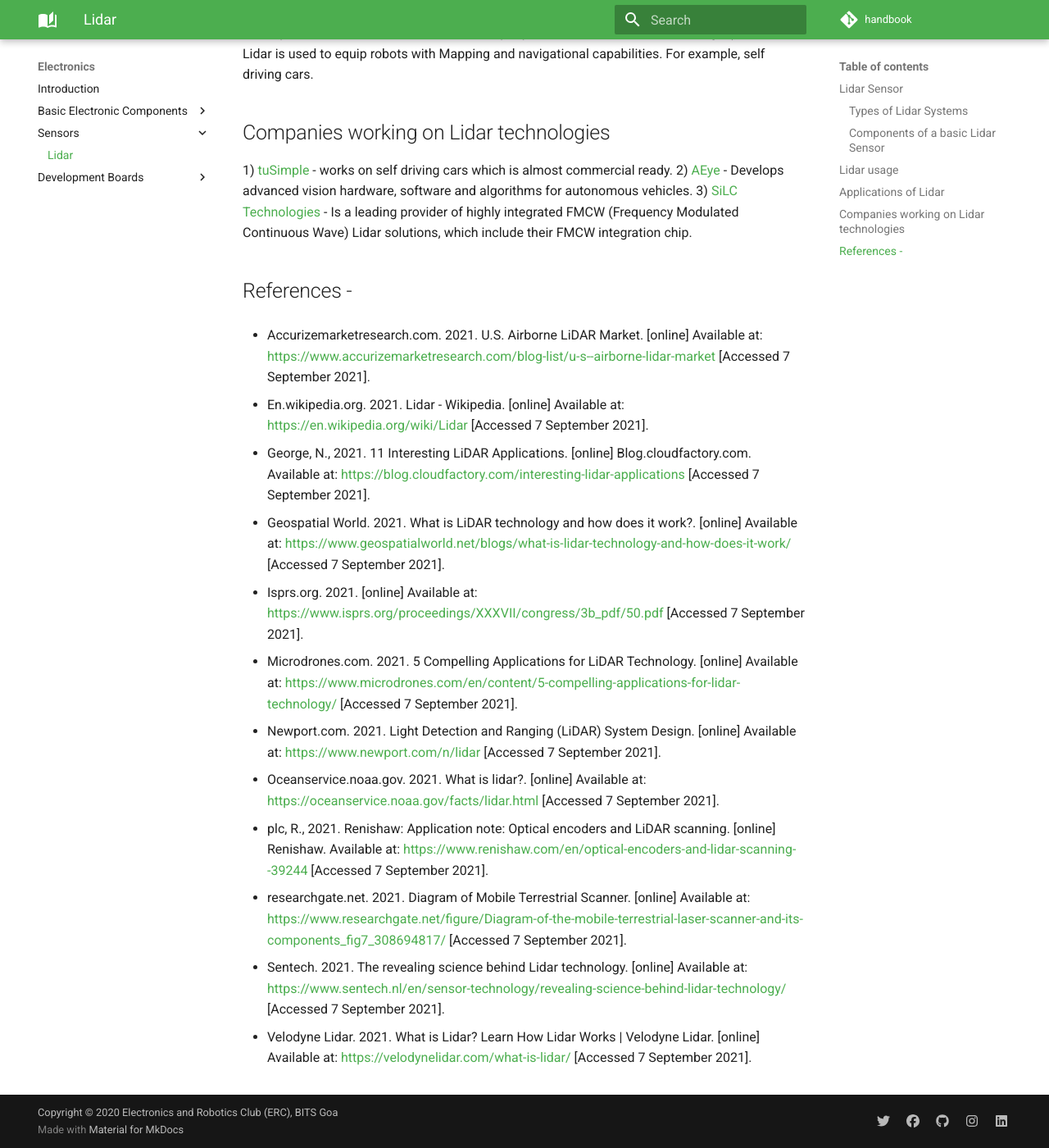
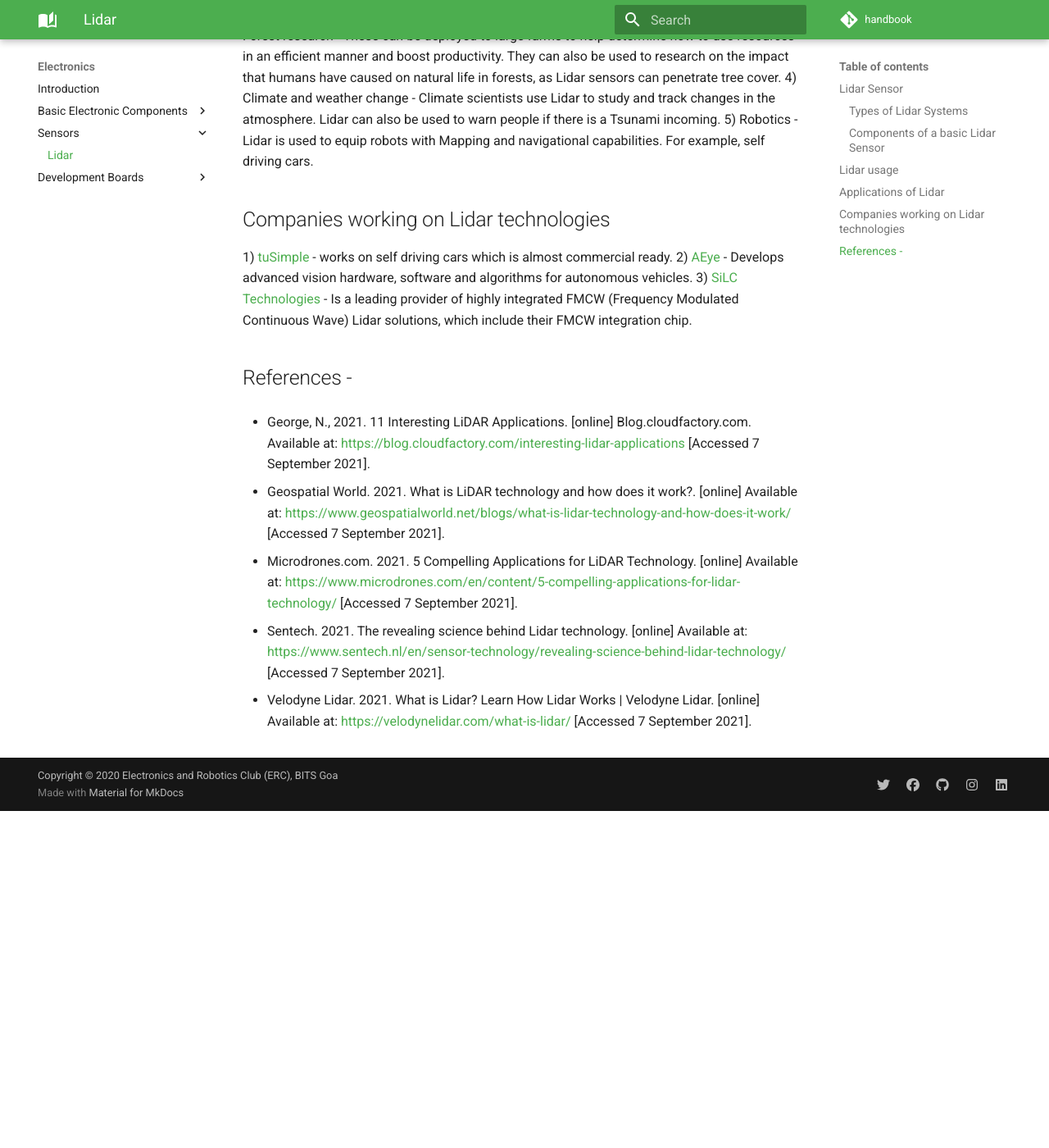
Before and after one commit to ERC-BPGC/handbook, an MkDocs documentation site: the page built from docs/electronics/Sensors/lidar.md, in a window 1280 px wide and 1400 px high, scrolled down 3310 px. Shown: the whole window at 82% size. Built offline with MkDocs 1.6.1 and Material for MkDocs 9.7.7, drawn with Linux system fonts in a browser that asks for light colours; comment, search, counter and statistics services are not loaded; after the commit the page ends 4299 px from its top, so only the background shows below that; some of the changed text lies outside the part shown.

Commit message:
Updated Lidar References and math changes

```diff
--- a/docs/electronics/Sensors/lidar.md
+++ b/docs/electronics/Sensors/lidar.md
@@ -24,9 +24,10 @@
 Since, speed of light constant, replacing, $a = 0$, $u = c$, and, $S = d$  we get,
 
 $$ d = c \cdot t $$
+
 $$ d = 3 × 10^8 × 5 * 10^{-8} $$
+
 $$ d = 15m $$
-
 
 Therfore, the distance between the sensor and the obstacle is calculated to be 15 meters. This is the basic calculation that goes into calculating the distances.
 
@@ -125,25 +126,11 @@
 
 ## References -
 
-* Accurizemarketresearch.com. 2021. U.S. Airborne LiDAR Market. [online] Available at: <https://www.accurizemarketresearch.com/blog-list/u-s--airborne-lidar-market> [Accessed 7 September 2021].
-
-* En.wikipedia.org. 2021. Lidar - Wikipedia. [online] Available at: <https://en.wikipedia.org/wiki/Lidar> [Accessed 7 September 2021].
-
 * George, N., 2021. 11 Interesting LiDAR Applications. [online] Blog.cloudfactory.com. Available at: <https://blog.cloudfactory.com/interesting-lidar-applications> [Accessed 7 September 2021].
 
 * Geospatial World. 2021. What is LiDAR technology and how does it work?. [online] Available at: <https://www.geospatialworld.net/blogs/what-is-lidar-technology-and-how-does-it-work/> [Accessed 7 September 2021].
 
-* Isprs.org. 2021. [online] Available at: <https://www.isprs.org/proceedings/XXXVII/congress/3b_pdf/50.pdf> [Accessed 7 September 2021].
-
 * Microdrones.com. 2021. 5 Compelling Applications for LiDAR Technology. [online] Available at: <https://www.microdrones.com/en/content/5-compelling-applications-for-lidar-technology/> [Accessed 7 September 2021].
-
-* Newport.com. 2021. Light Detection and Ranging (LiDAR) System Design. [online] Available at: <https://www.newport.com/n/lidar> [Accessed 7 September 2021].
-
-* Oceanservice.noaa.gov. 2021. What is lidar?. [online] Available at: <https://oceanservice.noaa.gov/facts/lidar.html> [Accessed 7 September 2021].
-
-* plc, R., 2021. Renishaw: Application note: Optical encoders and LiDAR scanning. [online] Renishaw. Available at: <https://www.renishaw.com/en/optical-encoders-and-lidar-scanning--39244> [Accessed 7 September 2021].
-
-* researchgate.net. 2021. Diagram of Mobile Terrestrial Scanner. [online] Available at: <https://www.researchgate.net/figure/Diagram-of-the-mobile-terrestrial-laser-scanner-and-its-components_fig7_308694817/> [Accessed 7 September 2021].
 
 * Sentech. 2021. The revealing science behind Lidar technology. [online] Available at: <https://www.sentech.nl/en/sensor-technology/revealing-science-behind-lidar-technology/> [Accessed 7 September 2021].
 
```
